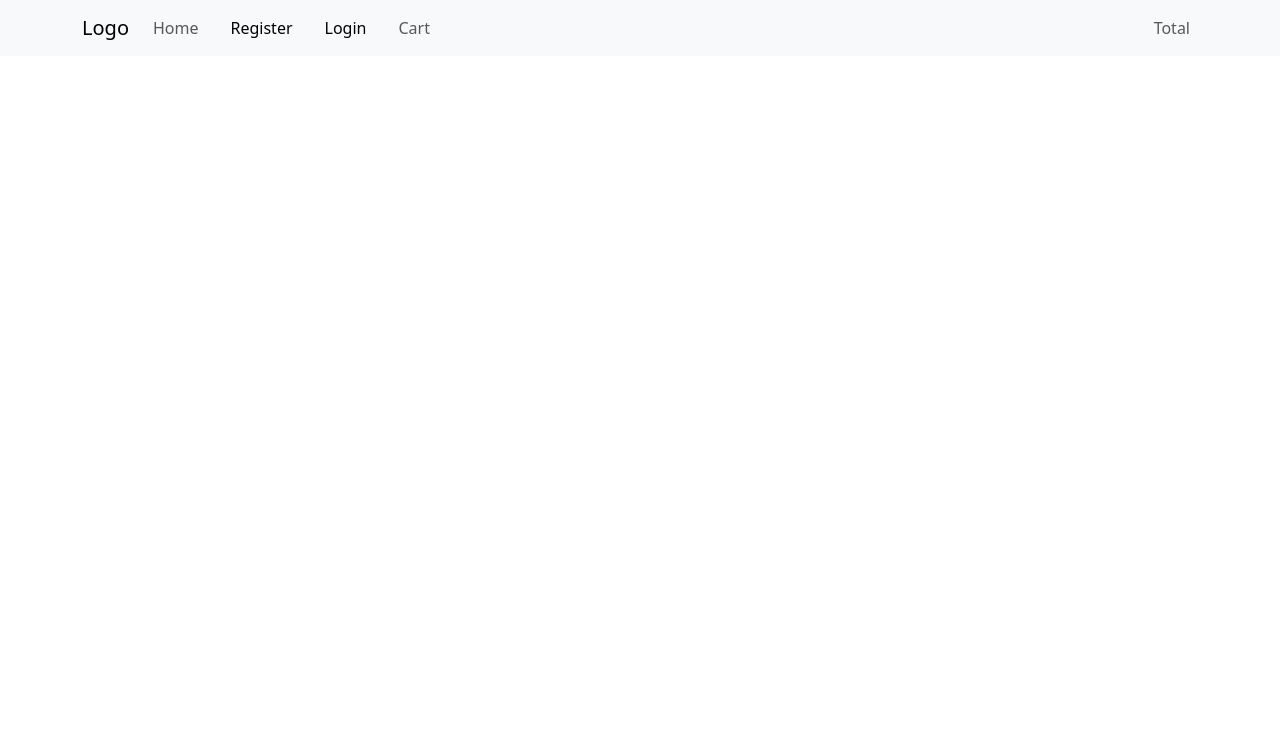
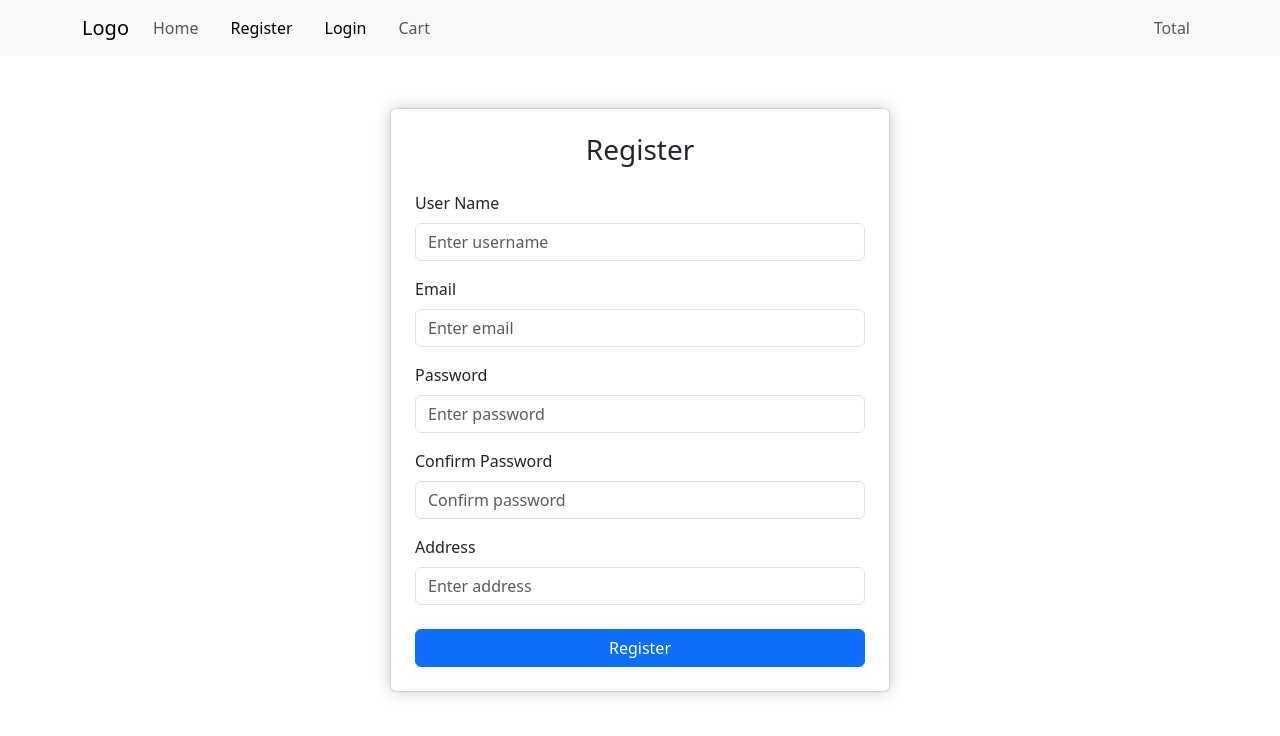
Before and after one commit to Eiman-99/Products-App-React, a React (Vite) app: page /register in a window 1280 px wide. Shown: the top 736 px of the page. Built offline with nearby package versions, Linux system fonts and the light colour scheme.

Commit message:
create register page with validation

```diff
--- a/src/pages/Register.jsx
+++ b/src/pages/Register.jsx
@@ -1,5 +1,123 @@
+import { useForm } from "react-hook-form";
+import { Form, Button, Container, Card } from "react-bootstrap";
+
 function Register() {
-  return <div></div>;
+  const {
+    register,
+    handleSubmit,
+    watch,
+    formState: { errors },
+  } = useForm();
+
+  const onSubmit = (data) => {
+    console.log("Registered Data:", data);
+    alert("Registered Successfully!");
+  };
+
+  const password = watch("password");
+
+  return (
+    <Container className="d-flex justify-content-center align-items-center min-vh-100">
+      <Card
+        style={{
+          width: "100%",
+          maxWidth: "500px",
+          boxShadow: "0 0 15px rgba(0,0,0,0.2)",
+        }}
+        className="p-4"
+      >
+        <h3 className="text-center mb-4">Register</h3>
+
+        <Form onSubmit={handleSubmit(onSubmit)}>
+          <Form.Group className="mb-3">
+            <Form.Label>User Name</Form.Label>
+            <Form.Control
+              type="text"
+              placeholder="Enter username"
+              isInvalid={!!errors.username}
+              {...register("username", {
+                required: "Username is required",
+                validate: (value) =>
+                  !/\s/.test(value) || "Username should not contain spaces",
+              })}
+            />
+            <Form.Control.Feedback type="invalid">
+              {errors.username?.message}
+            </Form.Control.Feedback>
+          </Form.Group>
+
+          <Form.Group className="mb-3">
+            <Form.Label>Email</Form.Label>
+            <Form.Control
+              type="email"
+              placeholder="Enter email"
+              isInvalid={!!errors.email}
+              {...register("email", {
+                required: "Email is required",
+                pattern: {
+                  value: /^[^\s@]+@[^\s@]+\.[^\s@]+$/,
+                  message: "Invalid email format",
+                },
+              })}
+            />
+            <Form.Control.Feedback type="invalid">
+              {errors.email?.message}
+            </Form.Control.Feedback>
+          </Form.Group>
+
+          <Form.Group className="mb-3">
+            <Form.Label>Password</Form.Label>
+            <Form.Control
+              type="password"
+              placeholder="Enter password"
+              isInvalid={!!errors.password}
+              {...register("password", {
+                required: "Password is required",
+                pattern: {
+                  value: /^(?=.*[A-Z])(?=.*\d)(?=.*[!@#$%^&*])/,
+                  message:
+                    "Must include 1 uppercase, 1 number, and 1 special character",
+                },
+              })}
+            />
+            <Form.Control.Feedback type="invalid">
+              {errors.password?.message}
+            </Form.Control.Feedback>
+          </Form.Group>
+
+          <Form.Group className="mb-3">
+            <Form.Label>Confirm Password</Form.Label>
+            <Form.Control
+              type="password"
+              placeholder="Confirm password"
+              isInvalid={!!errors.confirmPassword}
+              {...register("confirmPassword", {
+                required: "Please confirm your password",
+                validate: (value) =>
+                  value === password || "Passwords do not match",
+              })}
+            />
+            <Form.Control.Feedback type="invalid">
+              {errors.confirmPassword?.message}
+            </Form.Control.Feedback>
+          </Form.Group>
+
+          <Form.Group className="mb-4">
+            <Form.Label>Address</Form.Label>
+            <Form.Control
+              type="text"
+              placeholder="Enter address"
+              {...register("address")}
+            />
+          </Form.Group>
+
+          <Button type="submit" variant="primary" className="w-100">
+            Register
+          </Button>
+        </Form>
+      </Card>
+    </Container>
+  );
 }
 
 export default Register;
```
